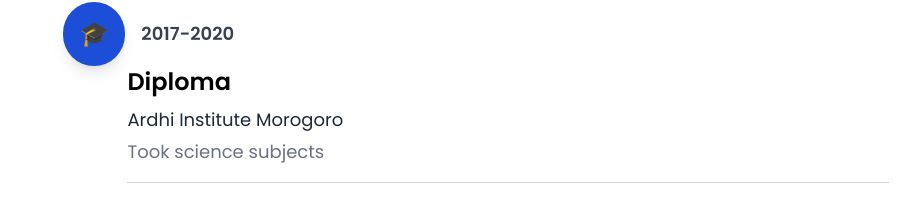
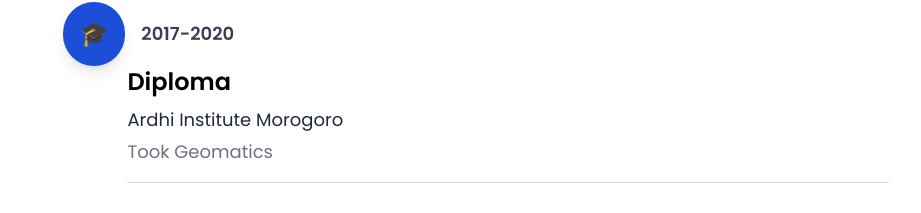
Before and after one commit to simonkadili47/Portfolio, a React (Vite) app: page /home in a window 1280 px wide. Shown: the part 1437-1650 px from the top of the page, without its empty margins (359-1280 px from the left). Built offline with nearby package versions, Linux system fonts and the light colour scheme.

Commit message:
fix small issues

```diff
--- a/src/Pages/resume/Resume.jsx
+++ b/src/Pages/resume/Resume.jsx
@@ -177,7 +177,7 @@
               period: "2017-2020",
               degree: "Diploma",
               institution: "Ardhi Institute Morogoro",
-              description: "Took science subjects"
+              description: "Took Geomatics"
             },
             {
               period: "2013-2016",
```
